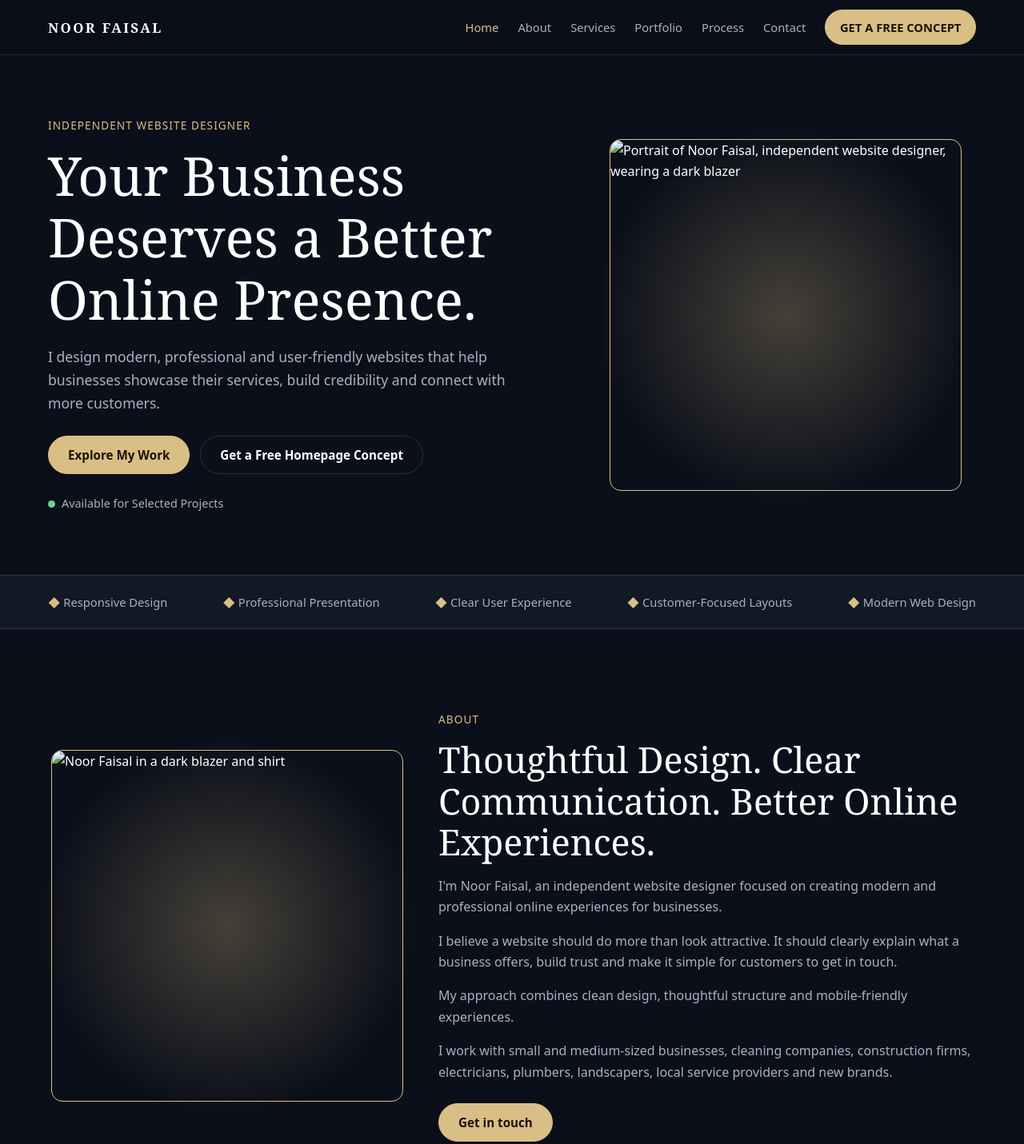
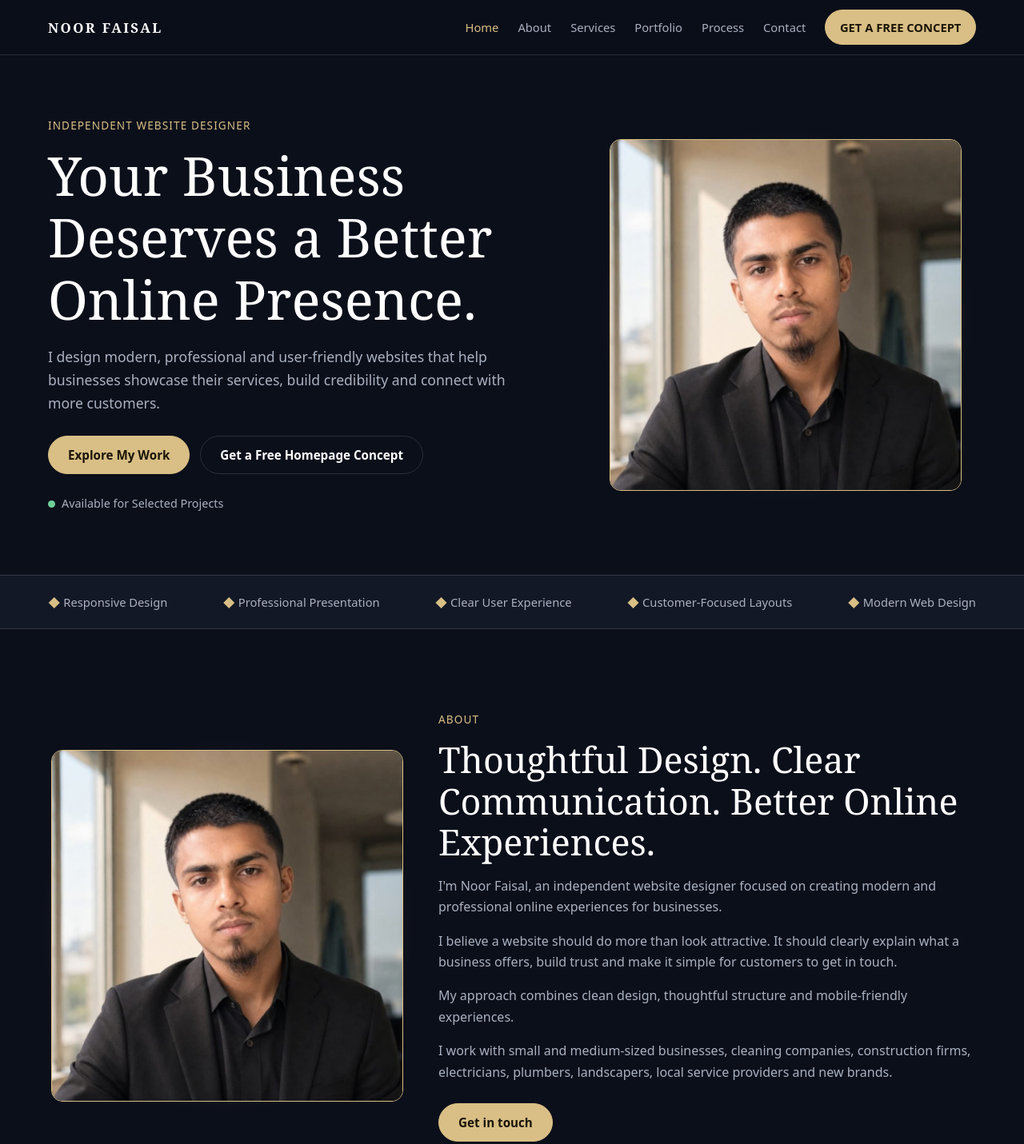
Before and after one commit to jihadahmed9726/noor-faisal-portfolio, a plain HTML site: page index.html in a window 1280 px wide. Shown: the top 1431 px of the page at 80% size. Drawn offline with Linux system fonts and the light colour scheme.

Commit message:
Add files via upload

```diff
--- a/index.html
+++ b/index.html
@@ -4,8 +4,8 @@
 <meta name="description" content="Discover modern website design concepts and services by Noor Faisal, an independent website designer helping businesses create a professional online presence.">
 <meta name="robots" content="index,follow"><meta name="theme-color" content="#0b0f1a">
 <link rel="canonical" href="https://YOUR-GITHUB-USERNAME.github.io/noor-faisal-portfolio/">
-<link rel="icon" href="assets/favicon.png" type="image/png">
-<meta property="og:type" content="website"><meta property="og:title" content="Noor Faisal | Independent Website Designer"><meta property="og:description" content="Modern website design concepts and services for UK businesses."><meta property="og:image" content="assets/noor-faisal.jpg">
+<link rel="icon" href="favicon.png" type="image/png">
+<meta property="og:type" content="website"><meta property="og:title" content="Noor Faisal | Independent Website Designer"><meta property="og:description" content="Modern website design concepts and services for UK businesses."><meta property="og:image" content="noor-faisal.jpg">
 <style>
 :root{--bg:#0b0f1a;--bg2:#121826;--card:#1a2131;--tx:#fff;--mu:#a9b1c0;--gd:#d9bf85;--bd:rgba(255,255,255,.13);--sp:clamp(3.5rem,8vw,6.5rem);--r:14px;--serif:Georgia,"Times New Roman",serif;--sans:system-ui,-apple-system,"Segoe UI",Roboto,sans-serif}
 *{box-sizing:border-box;margin:0;padding:0}html{scroll-behavior:smooth;scroll-padding-top:84px;-webkit-text-size-adjust:100%}
@@ -72,9 +72,9 @@ footer.nf-f{border-top:1px solid var(--bd);padding:2.5rem 0;font-size:.9rem}foot
 <section id="home" class="w hero"><div><p class="lab">INDEPENDENT WEBSITE DESIGNER</p><h1>Your Business Deserves a Better Online Presence.</h1>
 <p class="lead">I design modern, professional and user-friendly websites that help businesses showcase their services, build credibility and connect with more customers.</p>
 <div class="row"><a class="btn" href="#portfolio">Explore My Work</a><a class="btn o" href="#offer">Get a Free Homepage Concept</a></div><p class="av">Available for Selected Projects</p></div>
-<div class="ph"><img src="assets/noor-faisal.jpg" width="900" height="900" alt="Portrait of Noor Faisal, independent website designer, wearing a dark blazer" fetchpriority="high"></div></section>
+<div class="ph"><img src="noor-faisal.jpg" width="900" height="900" alt="Portrait of Noor Faisal, independent website designer, wearing a dark blazer" fetchpriority="high"></div></section>
 <div class="strip"><div class="w"><ul><li>Responsive Design</li><li>Professional Presentation</li><li>Clear User Experience</li><li>Customer-Focused Layouts</li><li>Modern Web Design</li></ul></div></div>
-<section id="about" class="sec"><div class="w about"><div class="ph"><img src="assets/noor-faisal.jpg" width="900" height="900" loading="lazy" alt="Noor Faisal in a dark blazer and shirt"></div>
+<section id="about" class="sec"><div class="w about"><div class="ph"><img src="noor-faisal.jpg" width="900" height="900" loading="lazy" alt="Noor Faisal in a dark blazer and shirt"></div>
 <div><p class="lab">ABOUT</p><h2>Thoughtful Design. Clear Communication. Better Online Experiences.</h2>
 <p>I'm Noor Faisal, an independent website designer focused on creating modern and professional online experiences for businesses.</p>
 <p>I believe a website should do more than look attractive. It should clearly explain what a business offers, build trust and make it simple for customers to get in touch.</p>
```
